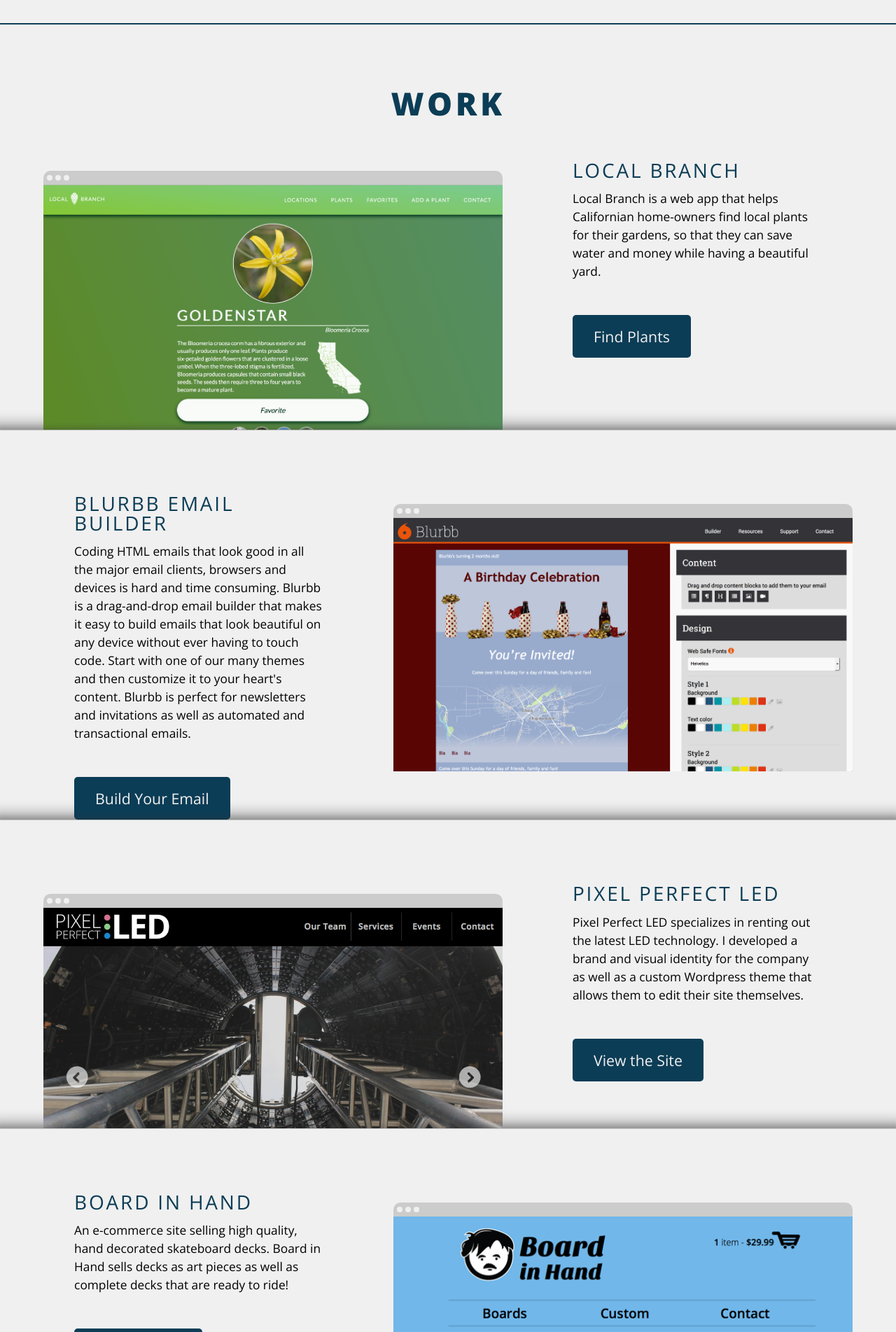
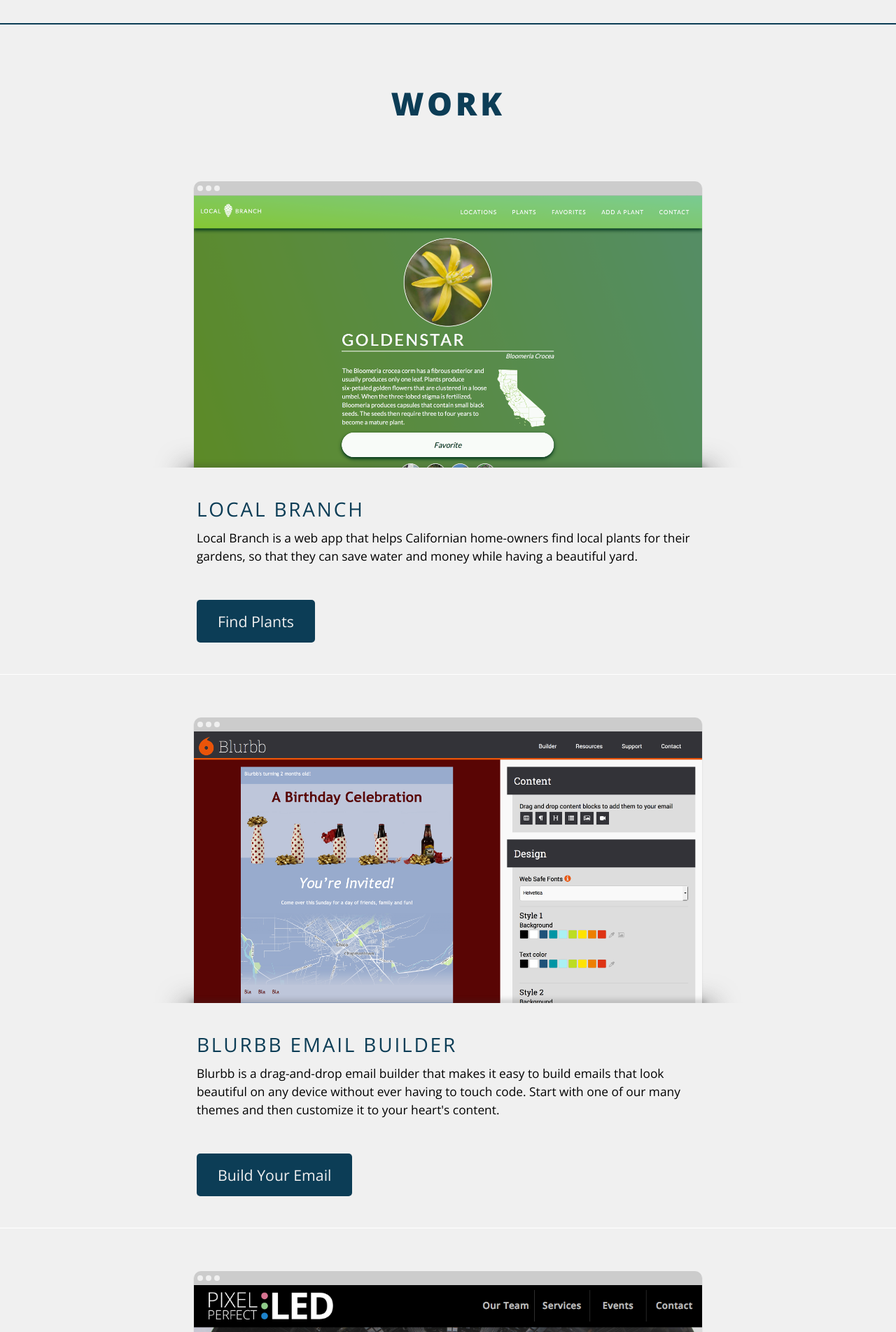
Before and after one commit to Paul-Hebert/MWD_2.0, a PHP site: page / in a window 1280 px wide. Shown: the part 595-2498 px from the top of the page at 70% size. Run offline with PHP 8.4, Linux system fonts and the light colour scheme.

Commit message:
Updated styling. Began work on the contact form.

```diff
--- /dev/null
+++ b/css/_forms.scss
@@ -0,0 +1,11 @@
+form{
+	width:66%;
+	padding:$extra-large 5%;
+	margin:0 auto;
+
+	input[type=text], textarea{
+		width:100%;
+		margin-top:$extra-small;
+		margin-bottom:$small;
+	}
+}
--- a/css/_work.scss
+++ b/css/_work.scss
@@ -13,34 +13,81 @@
 
 #work .row{
     background:$subtle;
-    padding-top:90px;
-    padding-left:4.8076923077%;
-    padding-right:4.8076923077%;
-    padding-bottom:0px;
+    padding: $extra-large 17%;
+    width:100%;
+    text-align:left;
+    margin:0 auto;
     border-bottom:1px solid $white;
-    @include shadow(  0px 0px 7px 5px rgba(50, 50, 50, 0.3) );
     position:relative;
 
+    .details{
+        background:$subtle;
+        width:85%;
+        margin:0 auto;
+    }
+
+    .workExampleWrapper{
+        overflow:hidden;
+        position:relative;
+        width:100%;
+        margin:0px auto;
+        margin-bottom:$extra-large;
+
         &:before{
-        @include shadow(  0px 0px 15px 12px rgba(50, 50, 50, 0.3) );
-        z-index:0;
+            content:'';
+            @include shadow(  0px 15px 35px 17px rgba(50, 50, 50, 0.5) );
             position:absolute;
-        left:0px;
-        right:0px;
+            bottom: -50px;
+            height: 50px;
+            left: 7%;
+            right: 7%;
+        }
+
+        &:after{
+            content:'';
+            @include shadow(  0px 0px 7px 5px rgba(50, 50, 50, 0.2) );
+            position:absolute;
             bottom:0px;
-        content:' ';
+            width:86%;
+            left:7%;
+        }
+
+        .workExample{
+            @include radius(10px 10px 0px 0px);
+            @include shadow(  0px 2px 1px 1px rgba(50, 50, 50, 0.05) );
+            display:block;
+            width:86%;
+            margin:0px auto;
+            position:relative;
+            bottom:-15px;
+
+            @include transition_mixin(bottom $base-duration $base-easing);
+
+            &:hover{
+                bottom:-5px;
             }
 
             img{
                 width:100%;
+
+            }
+
+            .controls{
+                text-align:left;
+                width:100%;
+                background:$subtle-2;
+                height:20px;
+                padding-left:5px;
+                @include radius(10px 10px 0px 0px);
+
+                span{
+                    background:$subtle;
+                    @include radius(50%);
+                    width:8px;
+                    height:8px;
+                    display:inline-block;
                 }
             }
-
-#work .row:first-of-type{
-    padding-top:30px;
-    @include shadow( none );
         }
-
-#work .row:last-of-type{
-    @include shadow( none );
     }
+}
--- a/css/style.css
+++ b/css/style.css
@@ -140,6 +140,15 @@
   font-family: Open Sans;
   font-size: 13pt; }
 
+form {
+  width: 66%;
+  padding: 34pt 5%;
+  margin: 0 auto; }
+  form input[type=text], form textarea {
+    width: 100%;
+    margin-top: 10pt;
+    margin-bottom: 13pt; }
+
 /*/////////////////////////////////////////////////////////////////////////////
     Work
 //////////////////////////////////////////////////////////////////////////////*/
@@ -152,38 +161,81 @@
 
 #work .row {
   background: #F0F0F0;
-  padding-top: 90px;
-  padding-left: 4.8076923077%;
-  padding-right: 4.8076923077%;
-  padding-bottom: 0px;
+  padding: 34pt 17%;
+  width: 100%;
+  text-align: left;
+  margin: 0 auto;
   border-bottom: 1px solid #ffffff;
-  -webkit-box-shadow: 0px 0px 7px 5px rgba(50, 50, 50, 0.3);
-  -moz-box-shadow: 0px 0px 7px 5px rgba(50, 50, 50, 0.3);
-  box-shadow: 0px 0px 7px 5px rgba(50, 50, 50, 0.3);
   position: relative; }
-  #work .row:before {
-    -webkit-box-shadow: 0px 0px 15px 12px rgba(50, 50, 50, 0.3);
-    -moz-box-shadow: 0px 0px 15px 12px rgba(50, 50, 50, 0.3);
-    box-shadow: 0px 0px 15px 12px rgba(50, 50, 50, 0.3);
-    z-index: 0;
-    position: absolute;
-    left: 0px;
-    right: 0px;
-    bottom: 0px;
-    content: ' '; }
-  #work .row img {
-    width: 100%; }
-
-#work .row:first-of-type {
-  padding-top: 30px;
-  -webkit-box-shadow: none;
-  -moz-box-shadow: none;
-  box-shadow: none; }
-
-#work .row:last-of-type {
-  -webkit-box-shadow: none;
-  -moz-box-shadow: none;
-  box-shadow: none; }
+  #work .row .details {
+    background: #F0F0F0;
+    width: 85%;
+    margin: 0 auto; }
+  #work .row .workExampleWrapper {
+    overflow: hidden;
+    position: relative;
+    width: 100%;
+    margin: 0px auto;
+    margin-bottom: 34pt; }
+    #work .row .workExampleWrapper:before {
+      content: '';
+      -webkit-box-shadow: 0px 15px 35px 17px rgba(50, 50, 50, 0.5);
+      -moz-box-shadow: 0px 15px 35px 17px rgba(50, 50, 50, 0.5);
+      box-shadow: 0px 15px 35px 17px rgba(50, 50, 50, 0.5);
+      position: absolute;
+      bottom: -50px;
+      height: 50px;
+      left: 7%;
+      right: 7%; }
+    #work .row .workExampleWrapper:after {
+      content: '';
+      -webkit-box-shadow: 0px 0px 7px 5px rgba(50, 50, 50, 0.2);
+      -moz-box-shadow: 0px 0px 7px 5px rgba(50, 50, 50, 0.2);
+      box-shadow: 0px 0px 7px 5px rgba(50, 50, 50, 0.2);
+      position: absolute;
+      bottom: 0px;
+      width: 86%;
+      left: 7%; }
+    #work .row .workExampleWrapper .workExample {
+      -o-border-radius: 10px 10px 0px 0px;
+      -ms-border-radius: 10px 10px 0px 0px;
+      -webkit-border-radius: 10px 10px 0px 0px;
+      border-radius: 10px 10px 0px 0px;
+      -webkit-box-shadow: 0px 2px 1px 1px rgba(50, 50, 50, 0.05);
+      -moz-box-shadow: 0px 2px 1px 1px rgba(50, 50, 50, 0.05);
+      box-shadow: 0px 2px 1px 1px rgba(50, 50, 50, 0.05);
+      display: block;
+      width: 86%;
+      margin: 0px auto;
+      position: relative;
+      bottom: -15px;
+      -o-transition: bottom 250ms ease-in-out;
+      -ms-transition: bottom 250ms ease-in-out;
+      -webkit-transition: bottom 250ms ease-in-out;
+      transition: bottom 250ms ease-in-out; }
+      #work .row .workExampleWrapper .workExample:hover {
+        bottom: -5px; }
+      #work .row .workExampleWrapper .workExample img {
+        width: 100%; }
+      #work .row .workExampleWrapper .workExample .controls {
+        text-align: left;
+        width: 100%;
+        background: #ccc;
+        height: 20px;
+        padding-left: 5px;
+        -o-border-radius: 10px 10px 0px 0px;
+        -ms-border-radius: 10px 10px 0px 0px;
+        -webkit-border-radius: 10px 10px 0px 0px;
+        border-radius: 10px 10px 0px 0px; }
+        #work .row .workExampleWrapper .workExample .controls span {
+          background: #F0F0F0;
+          -o-border-radius: 50%;
+          -ms-border-radius: 50%;
+          -webkit-border-radius: 50%;
+          border-radius: 50%;
+          width: 8px;
+          height: 8px;
+          display: inline-block; }
 
 /*/////////////////////////////////////////////////////////////////////////////
 ///////////////////////////////////////////////////////////////////////////////
@@ -226,8 +278,6 @@
 header {
   padding: 16pt;
   width: 100%; }
-  header h1 {
-    display: inline-block; }
   header nav {
     float: right;
     padding-top: 14px; }
@@ -279,37 +329,7 @@
     display: none; }
 
   #header {
-    padding: 34pt; }
-
-  #work .row:nth-of-type(even) [class^="col-"] {
-    float: right; }
-
-  .workExample {
-    position: relative;
-    bottom: -15px;
-    -o-transition: bottom 250ms ease-in-out;
-    -ms-transition: bottom 250ms ease-in-out;
-    -webkit-transition: bottom 250ms ease-in-out;
-    transition: bottom 250ms ease-in-out; }
-    .workExample:hover {
-      bottom: -5px; }
-    .workExample .controls {
-      background: #ccc;
-      height: 20px;
-      padding-left: 5px;
-      -o-border-radius: 10px 10px 0px 0px;
-      -ms-border-radius: 10px 10px 0px 0px;
-      -webkit-border-radius: 10px 10px 0px 0px;
-      border-radius: 10px 10px 0px 0px; }
-      .workExample .controls span {
-        background: #F0F0F0;
-        -o-border-radius: 50%;
-        -ms-border-radius: 50%;
-        -webkit-border-radius: 50%;
-        border-radius: 50%;
-        width: 8px;
-        height: 8px;
-        display: inline-block; } }
+    padding: 34pt; } }
 /*/////////////////////////////////////////////////////////////////////////////
     Phones
 //////////////////////////////////////////////////////////////////////////////*/
--- a/css/style.scss
+++ b/css/style.scss
@@ -3,6 +3,7 @@
 @import 'mixins';
 @import 'grid';
 @import 'typography';
+@import 'forms';
 @import 'work';
 
 
@@ -48,10 +49,6 @@
 header{
     padding:$medium;
     width:100%;
-
-    h1{
-        display:inline-block;
-    }
 
     nav{
         float:right;
@@ -126,35 +123,6 @@
     #header{
         padding:$extra-large;
     }
-
-    #work .row:nth-of-type(even) [class^="col-"]{
-        float:right;
-    }
-
-    .workExample{
-        position:relative;
-        bottom:-15px;
-        @include transition_mixin(bottom $base-duration $base-easing);
-
-        &:hover{
-            bottom:-5px;
-        }
-
-        .controls{
-            background:$subtle-2;
-            height:20px;
-            padding-left:5px;
-            @include radius(10px 10px 0px 0px);
-
-            span{
-                background:$subtle;
-                @include radius(50%);
-                width:8px;
-                height:8px;
-                display:inline-block;
-            }
-        }
-    }
 }
 
 
--- a/index.php
+++ b/index.php
@@ -40,7 +40,7 @@
 				include('php/work_row.php');
 
 				$title = 'Blurbb Email Builder';
-				$description = 'Coding HTML emails that look good in all the major email clients, browsers and devices is hard and time consuming. Blurbb is a drag-and-drop email builder that makes it easy to build emails that look beautiful on any device without ever having to touch code. Start with one of our many themes and then customize it to your heart\'s content. Blurbb is perfect for newsletters and invitations as well as automated and transactional emails.';
+				$description = 'Blurbb is a drag-and-drop email builder that makes it easy to build emails that look beautiful on any device without ever having to touch code. Start with one of our many themes and then customize it to your heart\'s content.';
 				$link = 'blurbb/';
 				$img = 'blurbb.png';
 				$button_text = 'Build Your Email';
--- a/php/contact_form.php
+++ b/php/contact_form.php
@@ -1,29 +1,18 @@
-		<div class="contact dark">
-			<div class="col-8 center stretch-12">
-				<h1>
-					Let's work together!
-				</h1>
-			</div>
+<form class="contactForm" method="post" action="php/mailto.php" id="content" enctype="multipart/form-data">
+	<h1>
+		Let's work together!
+	</h1>
+	<label for="name">Name:</label>
+	<input type="text" name="name" id="name" placeholder="John Doe"/>
 
-			<div class="contactHolder stretch-12">
-				<form class="contactForm" method="post" action="php/mailto.php" id="content" enctype="multipart/form-data">
-					<div class="row">
-						<label class="col-3 stretch-12" for="name">Name:</label>
-						<input type="text" name="name" id="name" class="col-8 stretch-12" placeholder="John Doe"/>
-					</div>
-					<div class="row">
-						<label class="col-3" for="email">E-mail:</label>
-						<input type="text" name="email" id="email" class="col-8 stretch-12" placeholder="johndoe@email.com"/>
-					</div>
-					<div class="row">
-						<label class="col-3 stretch-12" for="subject">Subject:</label>
-						<input type="text" name="subject" id="subject" class="col-8 stretch-12" placeholder="Hey!"/>
-					</div>
-					<div class="row">
-						<label id="textLabel" for="message" class="col-3 stretch-12">Message:&nbsp;</label>
-						<textarea name="message" id="message" class="col-8 stretch-12" placeholder="Hey Paul,"></textarea>
-					</div>
-				<input type="submit" class="button row" value="Send" id="send"/>
-				</form>
-			</div>
-		</div>
+	<label for="email">E-mail:</label>
+	<input type="text" name="email" id="email" placeholder="johndoe@email.com"/>
+
+	<label for="subject">Subject:</label>
+	<input type="text" name="subject" id="subject" placeholder="Hey!"/>
+
+	<label id="textLabel" for="message">Message:&nbsp;</label>
+	<textarea name="message" id="message" placeholder="Hey Paul,"></textarea>
+
+	<input type="submit" class="button" value="Send" id="send"/>
+</form>
--- a/php/work_row.php
+++ b/php/work_row.php
@@ -1,5 +1,6 @@
 			<div class="row">
-				<?php echo '<a href="' . $link . '" target="_blank" class="col-7 workExample stretch-12">';
+				<div class="workExampleWrapper">
+					<?php echo '<a href="' . $link . '" target="_blank" class="workExample">';
 
 						if ($digital === true){
 							echo '
@@ -14,10 +15,9 @@
 						echo '<img  alt="' . $title . ' screenshot" src="imgs/thumbs/' . $img .'">';
 					?>
 					</a>
+				</div>
 
-				<div class="col-1 big">&nbsp;</div>
-
-				<div class="col-4 stretch-12">
+				<div class="details">
 					<h2>
 						<?php echo $title; ?>
 					</h2>
```
Also changed, not shown: 1 other file. Lines whose indentation alone changed are shown as unchanged.
